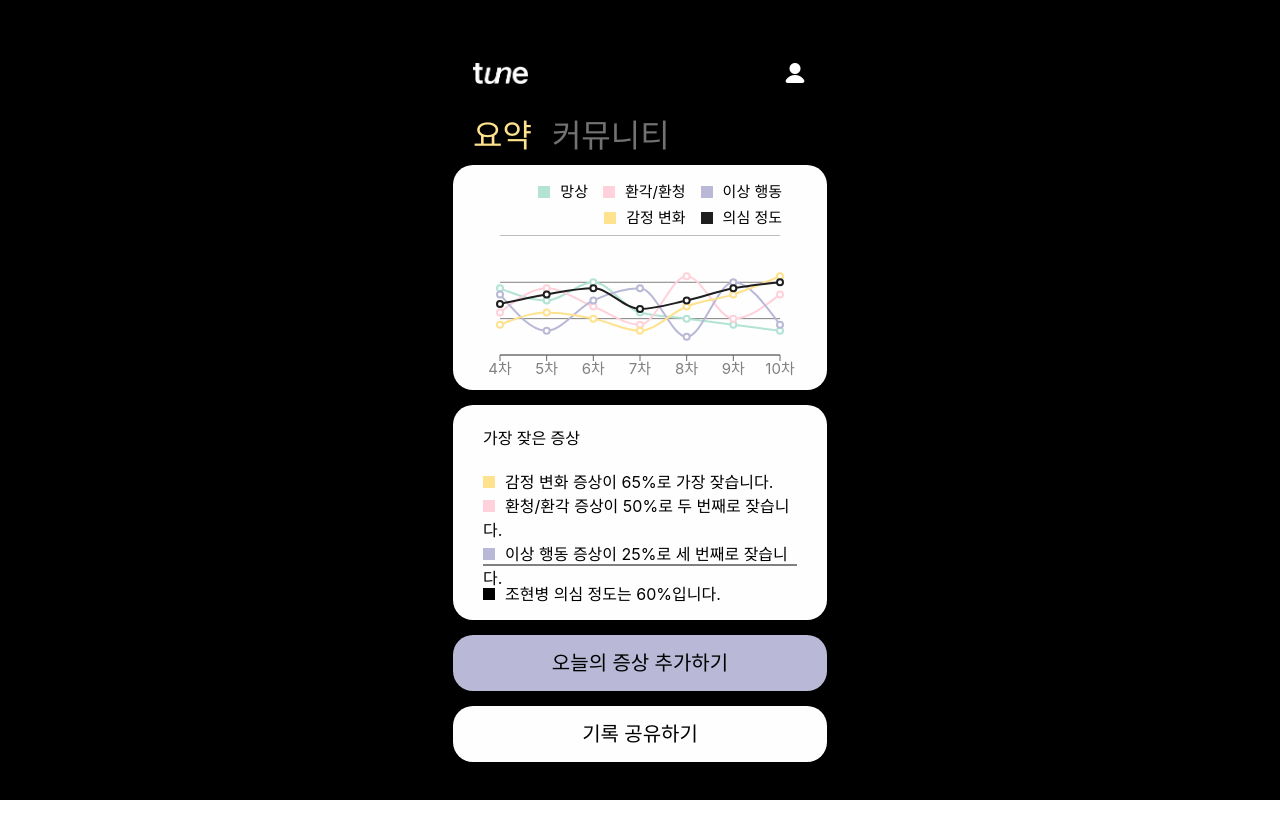
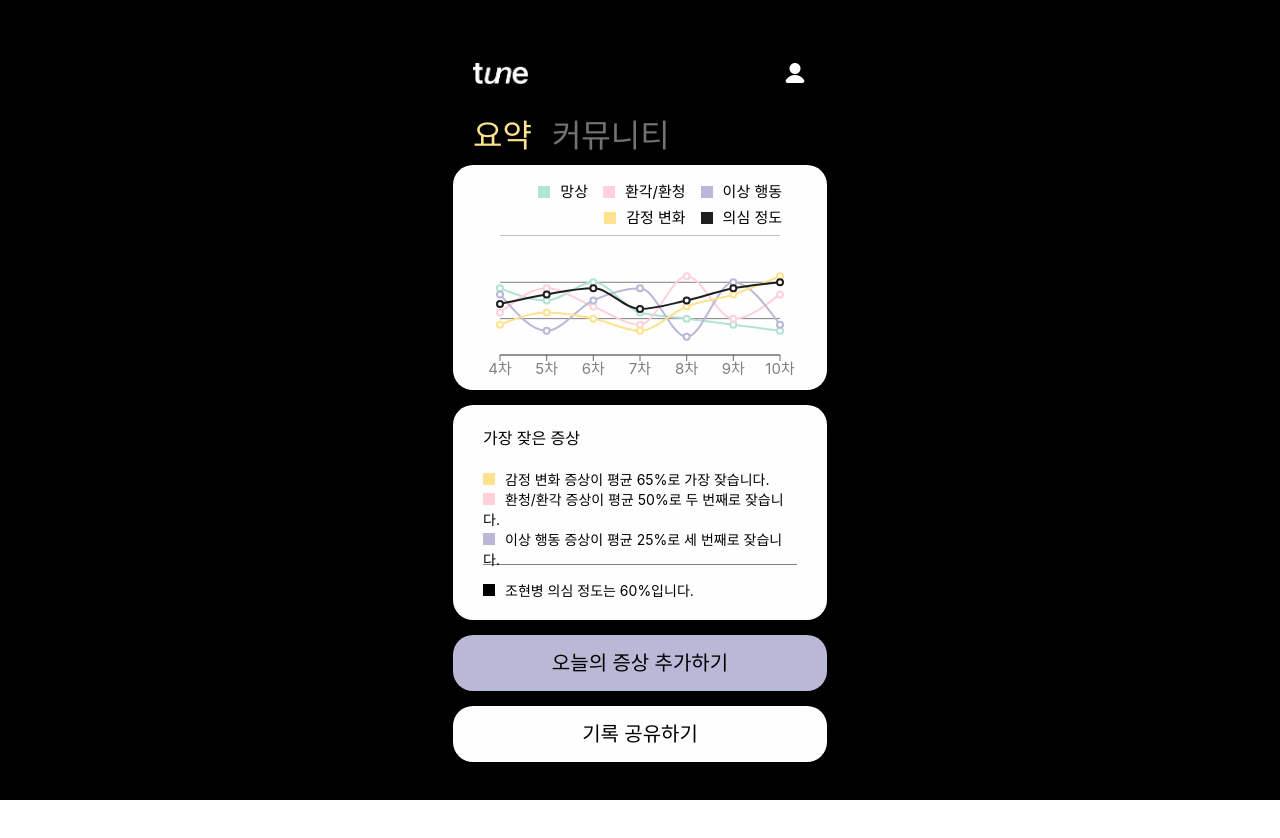
Before and after one commit to Club-PARD/UJaCha_WEB, a React (Create React App) app: page /home in a window 1280 px wide. Shown: the top 838 px of the page. Built offline with nearby package versions, Linux system fonts and the light colour scheme; no server answers; a web font is replaced by a local one.

Commit message:
edit : code 정리

```diff
--- a/src/Pages/HomePage/Components/HomePageChartResult.js
+++ b/src/Pages/HomePage/Components/HomePageChartResult.js
@@ -1,55 +1,77 @@
 import styled from "styled-components";
-import { P } from "../../../Layout/Layout";
-import { constSelector } from "recoil";
-import { MiniSquare, sortByMaxValue } from "./tempChartData";
-import { theme } from "../../../Styles/theme";
+import {P} from "../../../Layout/Layout";
+import {MiniSquare, sortByMaxValue} from "./tempChartData";
+import {theme} from "../../../Styles/theme";
+
+// [ 바로가기 ]
+// Container : HomePageChartResult
+// Wrapper : Content (잦은 증상 순위)
+// handler 증상에 따라 배경색을 반환하는 함수
+// handler : 각 증상에 따라 symbol을 반환하는 함수
+// Component : 증상 별 사각형 색상 아이콘
+// Component : styled Hr 태그
 
 const HomePageChartResult = (e) => {
-    const data = ["가장 잦습니다.", "두 번째로 잦습니다.", "세 번째로 잦습니다."];
-    const temp = [{}]
-    const dataTemp = sortByMaxValue(e.lastedData);
-    const topThreeSymptoms = Object.entries(dataTemp)
+
+    // 변수 선언
+    const resultEndString = ["가장 잦습니다.", "두 번째로 잦습니다.", "세 번째로 잦습니다."];
+    const sortedLastedData = sortByMaxValue(e.lastedData);
+    const topThreeLastedData = Object
+        .entries(sortedLastedData)
         .filter(([key]) => key !== 'total') // total 제외
-        .sort(([, valueA], [, valueB]) => valueB - valueA) // 값에 따라 내림차순 정렬
+        .sort(([
+            , valueA
+        ], [, valueB]) => valueB - valueA) // 값에 따라 내림차순 정렬
         .slice(0, 3); // 상위 3개 항목 선택
 
-    console.log(topThreeSymptoms);
+    // console.log(topThreeLastedData);  가장 높은 수치의 세 가지 '증상' 출력
 
     return (
         <HomePageChartResultContainer>
+            {/* 가장 잦은 증상*/}
             <P fontSize="16px" fontWeight="500">가장 잦은 증상</P>
+
+            {/* 잦은 증상 순위*/}
             <WrapperContent>
-                {topThreeSymptoms.map(([symptom, value], index) => (
-                    <P fontSize="16px" fontWeight="400" key={index}>
-                        <StyledMiniSquare backgroundColor={getBackgroundColor(symptom)} />
-                        {getSymbol(symptom)} 증상이 {value}%로 {data[index]}
-                    </P>
-                ))}
+                {
+                    topThreeLastedData.map(([symptom, value], index) => (
+                        <P fontSize="14px" fontWeight="400" key={index}>
+                            <StyledMiniSquare backgroundColor={getBackgroundColor(symptom)} />
+                            {getSymbol(symptom)} 증상이 평균 {value}%로 {resultEndString[index]}
+                            {/* ex) 감정 변화 증상이 평균 65%로 가장 잦습니다. */}
+                        </P>
+                    ))
+                }
             </WrapperContent>
-            <MyHr/>
-            <P fontSize="16px" fontWeight="400"><MiniSquare backgroundColor = "black"/>조현병 의심 정도는 {dataTemp.total}%입니다.</P>
+
+            <MyHr />
+
+            <P fontSize="14px" fontWeight="400"><MiniSquare backgroundColor="black"/>조현병 의심 정도는 {sortedLastedData.total}%입니다.</P>
         </HomePageChartResultContainer>
     );
 }
 
-const HomePageChartResultContainer = styled.div`
+// Container : HomePageChartResult
+const HomePageChartResultContainer = styled.div `
     width: 100%;
     height : 100%;
+
     /* background-color: yellow; */
 `
-const WrapperContent = styled.div`
-
-    margin-top: 20px;
+// Wrapper : Content (잦은 증상 순위)
+const WrapperContent = styled.div `
     width: 100%;
     height :80px;
 
     display: flex;
     flex-direction: column;
     justify-content: space-between;
+
+    margin-top: 20px;
     /* background-color: red; */
 `
 
-// 증상에 따라 배경색을 반환하는 함수
+// handler 증상에 따라 배경색을 반환하는 함수
 const getBackgroundColor = (symptom) => {
     switch (symptom) {
         case 'hallucination':
@@ -65,7 +87,7 @@ const getBackgroundColor = (symptom) => {
     }
 }
 
-// 각 증상에 따라 symbol을 반환하는 함수
+// handler : 각 증상에 따라 symbol을 반환하는 함수
 const getSymbol = (symptom) => {
     switch (symptom) {
         case 'hallucination':
@@ -81,13 +103,17 @@ const getSymbol = (symptom) => {
     }
 }
 
+// Component : 증상 별 사각형 색상 아이콘
 const StyledMiniSquare = styled(MiniSquare)`
-    background-color: ${({ backgroundColor }) => backgroundColor};
+    background-color: ${props => props.backgroundColor};
 `;
 
-const MyHr = styled.hr`
+// Component : styled Hr 태그
+const MyHr = styled.hr `
     margin : 15px 0px;
-    border : 1px solid gray;
+
+    border : none;
+    border-bottom : 1px solid gray;
 `
 
 export default HomePageChartResult;
```
